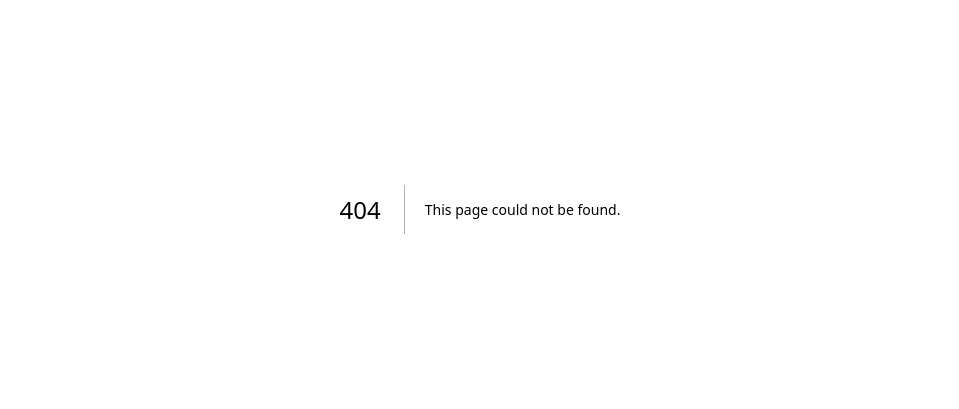
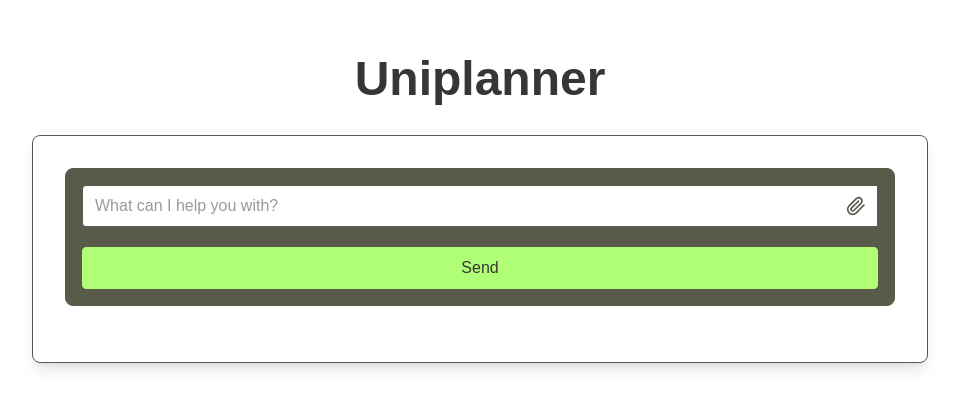
Before and after one commit to JoaoPLandim/imsurgingit, a Next.js app: page /planner in a window 1280 px wide. Before the commit this address had no page. Shown: the part 191-600 px from the top of the page, without its empty margins (160-1119 px from the left). Built offline with nearby package versions, Linux system fonts and the light colour scheme.

Commit message:
added the planner page ready for backend connection.

```diff
--- /dev/null
+++ b/src/app/planner/page.tsx
@@ -0,0 +1,105 @@
+'use client';
+import React, { useState } from "react";
+import link from "next/link";
+
+export default function Planner() {
+    const [selectedFile, setSelectedFile] = useState<File | null>(null);
+
+    const handleFileSelect = (event: React.ChangeEvent<HTMLInputElement>) => {
+        const file = event.target.files?.[0];
+        if (file) {
+            setSelectedFile(file);
+        }
+    };
+
+    const handleFileDelete = () => {
+        setSelectedFile(null);
+        // Reset the file input
+        const fileInput = document.getElementById('file-upload') as HTMLInputElement;
+        if (fileInput) {
+            fileInput.value = '';
+        }
+    };
+
+    return (
+        <div className="min-h-screen flex items-center justify-center bg-background p-4">
+            <div className="w-full max-w-4xl flex flex-col items-center">
+                <h1 className="text-5xl font-bold mb-8 text-center">Uniplanner</h1>
+                <div className="bg-card border border-border rounded-lg shadow-lg p-8 w-full">
+                    <div className="text-center mb-6">
+                        <div className="flex flex-col items-center gap-4">
+                            <div className="w-full border rounded-lg p-4 bg-muted">
+                                <div className="flex flex-col gap-3">
+                                    <div className="relative flex items-center">
+                                        <input
+                                            type="text"
+                                            className="w-full border rounded-l px-3 py-2 pr-12"
+                                            placeholder="What can I help you with?"
+                                        />
+                                        <div className="absolute right-2 flex items-center gap-2">
+                                            <input
+                                                type="file"
+                                                id="file-upload"
+                                                className="hidden"
+                                                onChange={handleFileSelect}
+                                                accept=".pdf,.txt,.doc,.docx,.png,.jpg,.jpeg"
+                                            />
+                                            <label
+                                                htmlFor="file-upload"
+                                                className="cursor-pointer p-1 hover:bg-gray-200 rounded"
+                                                title="Attach file"
+                                            >
+                                                <svg
+                                                    width="20"
+                                                    height="20"
+                                                    viewBox="0 0 24 24"
+                                                    fill="none"
+                                                    stroke="currentColor"
+                                                    strokeWidth="2"
+                                                    strokeLinecap="round"
+                                                    strokeLinejoin="round"
+                                                >
+                                                    <path d="m21.44 11.05-9.19 9.19a6 6 0 0 1-8.49-8.49l8.57-8.57A4 4 0 1 1 18 8.84l-8.59 8.57a2 2 0 0 1-2.83-2.83l8.49-8.48" />
+                                                </svg>
+                                            </label>
+                                        </div>
+                                    </div>
+                                    {selectedFile && (
+                                        <div className="text-sm text-muted-foreground bg-blue-50 p-2 rounded flex items-center justify-between">
+                                            <span>📎 {selectedFile.name}</span>
+                                            <button
+                                                onClick={handleFileDelete}
+                                                className="ml-2 p-1 hover:bg-red-100 rounded text-red-600 transition-colors"
+                                                title="Remove file"
+                                            >
+                                                <svg
+                                                    width="16"
+                                                    height="16"
+                                                    viewBox="0 0 24 24"
+                                                    fill="none"
+                                                    stroke="currentColor"
+                                                    strokeWidth="2"
+                                                    strokeLinecap="round"
+                                                    strokeLinejoin="round"
+                                                >
+                                                    <path d="M3 6h18" />
+                                                    <path d="M19 6v14c0 1-1 2-2 2H7c-1 0-2-1-2-2V6" />
+                                                    <path d="M8 6V4c0-1 1-2 2-2h4c1 0 2 1 2 2v2" />
+                                                    <line x1="10" x2="10" y1="11" y2="17" />
+                                                    <line x1="14" x2="14" y1="11" y2="17" />
+                                                </svg>
+                                            </button>
+                                        </div>
+                                    )}
+                                    <button className="bg-primary text-white px-6 py-2 rounded hover:bg-primary/80 w-full mt-2">
+                                        Send
+                                    </button>
+                                </div>
+                            </div>
+                        </div>
+                    </div>
+                </div>
+            </div>
+        </div>
+    );
+}
```
